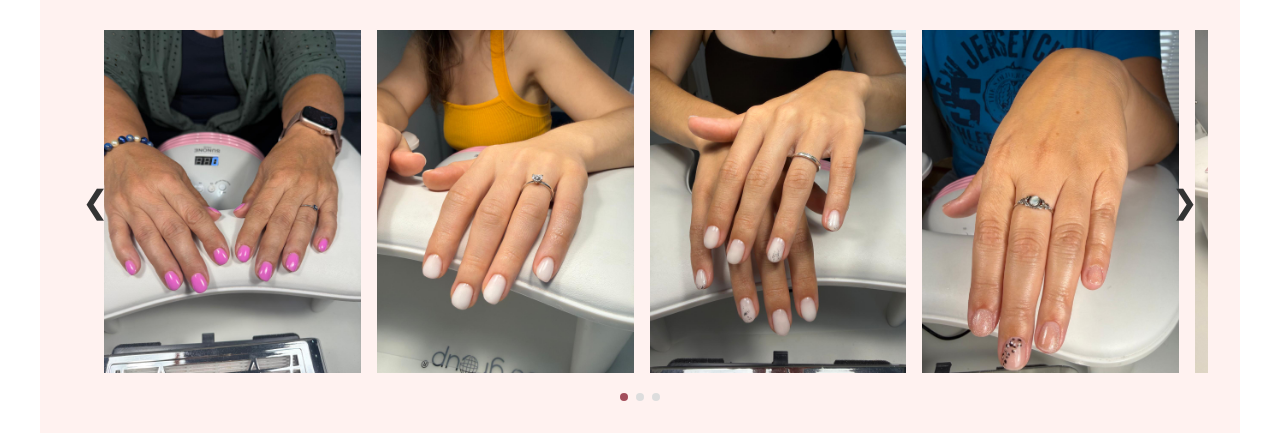
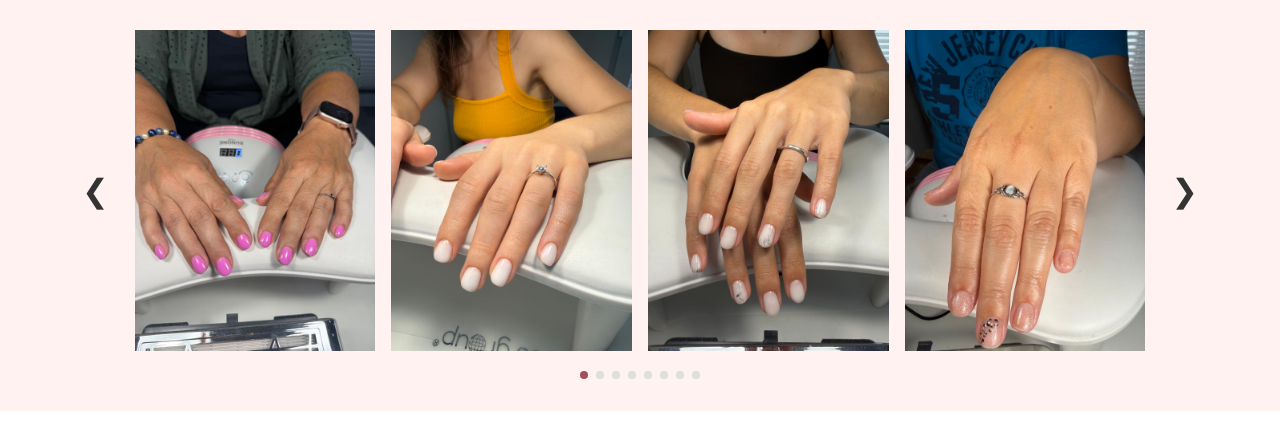
Before and after one commit to mattiabotto/nails-salon-website, a plain HTML site: page index.html in a window 1280 px wide. Shown: the part 599-1032 px from the top of the page. After the commit the page ends 1010 px from the top, so only its background shows below. Drawn offline with Linux system fonts and the light colour scheme; a web font is replaced by a local one.

Commit message:
Better alignment, still not good slide logic

```diff
--- a/index.html
+++ b/index.html
@@ -41,13 +41,19 @@
       <h2 class="gallery-title">Naše práce</h2>
 
       <div class="slider-wrapper">
-        <button class="nav-btn prev-btn" id="prevBtn">&#10094;</button>
-        <button class="nav-btn next-btn" id="nextBtn">&#10095;</button>
-        <div class="image-track"></div>
+        <button class="nav-btn prev-btn" id="prevBtn">❮</button>
+
+        <!-- CHANGE 9: Wrapped the image track inside a masking frame to clip sliding visuals cleanly away from side arrows -->
+        <div class="image-slider-frame">
+          <div class="image-track"></div>
+        </div>
+
+        <button class="nav-btn next-btn" id="nextBtn">❯</button>
       </div>
 
       <div class="dots-container"></div>
     </section>
+
   </main>
 
 </body>
--- a/script/script.js
+++ b/script/script.js
@@ -1,7 +1,5 @@
-// CONFIGURATION: Set your image folder path and total image count
 const folderPath = "../img/gallery/";
-const totalImages = 11; // Change this to how many images you have in the folder
-
+const totalImages = 11;
 
 const track = document.querySelector(".image-track");
 const dotsContainer = document.querySelector(".dots-container");
@@ -11,14 +9,11 @@ let imagesPerView = 4;
 // 1. Automatically generate image tags and dots
 function loadGallery() {
   for (let i = 1; i <= totalImages; i++) {
-        // Create Image Element
       const img = document.createElement("img");
-        img.src = `${folderPath}img${i}.jpg`; // Expects img1.jpg, img2.jpg...
+      img.src = `${folderPath}img${i}.jpg`;
       img.alt = `Our work sample ${i}`;
       track.appendChild(img);
   }
-
-    // Set up responsive parameters and build dots
   updateResponsiveSettings();
 }
 
@@ -26,32 +21,31 @@ function loadGallery() {
 function updateResponsiveSettings() {
   const width = window.innerWidth;
 
-    // Sync this layout math with your CSS Media Queries
   if (width <= 480) {
-        imagesPerView = 1; // Mobile layout
+      imagesPerView = 1;
   } else if (width <= 768) {
-        imagesPerView = 2; // Tablet layout
+      imagesPerView = 2;
   } else {
-        imagesPerView = 4; // Desktop layout
+      imagesPerView = 4;
   }
 
-    // Rebuild pagination dots based on the new layout math
+  track.style.setProperty('--images-per-view', imagesPerView);
+
   rebuildDots();
 
-    // Ensure the current view resets gracefully if it overflows the new page count
-    const totalPages = Math.ceil(totalImages / imagesPerView);
-    if (currentIndex >= totalPages) {
-        currentIndex = totalPages - 1;
+  const maxSteps = totalImages - imagesPerView;
+  if (currentIndex > maxSteps) {
+      currentIndex = maxSteps;
   }
   moveSlider(currentIndex);
 }
 
 // 3. Render Dots Dynamically
 function rebuildDots() {
-    dotsContainer.innerHTML = ""; // Clear existing dots
-    const totalPages = Math.ceil(totalImages / imagesPerView);
+  dotsContainer.innerHTML = "";
 
-    for (let i = 0; i < totalPages; i++) {
+  const maxSteps = totalImages - imagesPerView;
+  for (let i = 0; i <= maxSteps; i++) {
       const dot = document.createElement("span");
       dot.classList.add("dot");
       if (i === currentIndex) dot.classList.add("active");
@@ -61,22 +55,17 @@ function rebuildDots() {
 }
 
 // 4. Slider Navigation Logic
-function moveSlider(pageIndex) {
-    const totalPages = Math.ceil(totalImages / imagesPerView);
+function moveSlider(index) {
+  const maxSteps = totalImages - imagesPerView;
+  if (index < 0 || index > maxSteps) return;
 
-    // Prevent scrolling past boundaries
-    if (pageIndex < 0 || pageIndex >= totalPages) return;
+  currentIndex = index;
 
-    currentIndex = pageIndex;
+  track.style.setProperty('--current-index', currentIndex);
 
-    // Calculate scroll distance percentage
-    const amountToMove = currentIndex * 100;
-    track.style.transform = `translateX(-${amountToMove}%)`;
-
-    // Update dots styling
   const dots = document.querySelectorAll(".dot");
-    dots.forEach((dot, index) => {
-        dot.classList.toggle("active", index === currentIndex);
+  dots.forEach((dot, idx) => {
+      dot.classList.toggle("active", idx === currentIndex);
   });
 }
 
@@ -89,12 +78,10 @@ document.getElementById("prevBtn").addEventListener("click", () => {
   moveSlider(currentIndex - 1);
 });
 
-// Watch for screen size changes (debounced to avoid performance lag)
 let resizeTimeout;
 window.addEventListener("resize", () => {
   clearTimeout(resizeTimeout);
   resizeTimeout = setTimeout(updateResponsiveSettings, 100);
 });
 
-// Initialize on page load
 loadGallery();
--- a/styles/style.css
+++ b/styles/style.css
@@ -82,7 +82,9 @@ header {
   display: inline-block;
 }
 
-/* Gallery section */
+main {
+  background-color: hsl(8, 100%, 97%);
+}
 
 .gallery {
   width: 100%;
@@ -90,44 +92,49 @@ header {
   text-align: center;
   margin: 0 auto;
   padding: 2em;
-  background-color: hsl(8, 100%, 97%);
+  background-color: inherit;
 }
 
 .gallery-title {
   font-size: 2rem;
   margin-bottom: 40px;
-  font-size: 400;
+  font-weight: 400;
 }
 
 .slider-wrapper {
-  position: relative;
   display: flex;
   align-items: center;
+  justify-content: space-between;
+  width: 100%;
+  gap: 16px;
+}
+
+.image-slider-frame {
+  width: 100%;
   overflow: hidden;
-  width: 100%;
 }
 
 .image-track {
   display: flex;
   gap: 16px;
-    width: max-content;
+  width: 100%;
   transition: transform 0.4s ease-in-out;
-    padding: 0 2em;
+  padding: 0;
+  transform: translateX(calc(-1 * var(--current-index, 0) * (100% / var(--images-per-view, 4)) - (var(--current-index, 0) * 16px / var(--images-per-view, 4))));
 }
 
 /* Responsive Image Items (4 per view) */
 .image-track img {
-    width: calc((100% - (15px * 3)) / 4); /* Splits space equally into 4 columns */
-    flex-shrink: 0;
+  flex: 0 0 calc((100% - (16px * 3)) / 4);
+  width: calc((100% - (16px * 3)) / 4);
   object-fit: cover;
-    aspect-ratio: 3 / 4; /* Keeps a vertical rectangular frame */
+  aspect-ratio: 3 / 4;
 }
 
 /* Navigation Arrows */
 .nav-btn {
-    position: absolute;
-    top: 50%;
-    transform: translateY(-50%);
+  position: static;
+  transform: none;
   background: transparent;
   border: none;
   font-size: 2rem;
@@ -137,8 +144,8 @@ header {
   padding: 10px;
 }
 
-.prev-btn { left: 0; }
-.next-btn { right: 0; }
+.prev-btn { }
+.next-btn { }
 
 /* Dots indicator */
 .dots-container {
@@ -157,17 +164,19 @@ header {
 }
 
 .dot.active {
-    background-color: #a34e5b; /* Matches your active dot color */
+  background-color: #a34e5b;
 }
 
 /* Responsive fix for mobile (Show fewer images per view) */
 @media (max-width: 768px) {
   .image-track img {
-        width: calc((100% - 15px) / 2); /* 2 images per view on tablet */
+      flex: 0 0 calc((100% - 16px) / 2);
+      width: calc((100% - 16px) / 2);
   }
 }
 @media (max-width: 480px) {
   .image-track img {
-        width: 100%; /* 1 image per view on mobile phone */
+      flex: 0 0 100%;
+      width: 100%;
   }
 }
```
Lines whose indentation alone changed are shown as unchanged.
